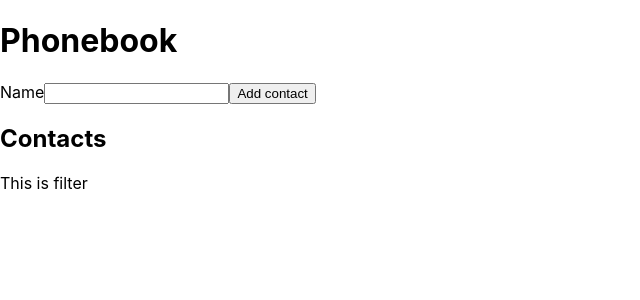
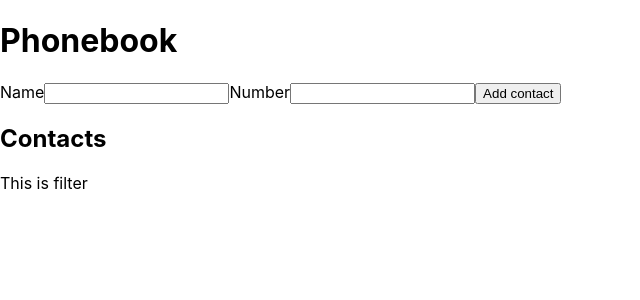
Before and after one commit to patsyuck/goit-react-hw-02-phonebook, a React (Create React App) app: page / in a window 1280 px wide. Shown: the top 300 px of the page, without its empty margins (0-640 px from the left). Built offline with nearby package versions, Linux system fonts and the light colour scheme.

Commit message:
Додано номер телефону

```diff
--- a/src/components/App.js
+++ b/src/components/App.js
@@ -9,10 +9,11 @@ export class App extends Component {
   state = {
     contacts: [],
     name: '',
+    number: '',
   };
 
-  handleChange = event => {
-    this.setState({ name: event.target.value });
+  handleChange = property => event => {
+    this.setState({ [property]: event.target.value });
   };
 
   handleSubmit = event => {
@@ -20,8 +21,9 @@ export class App extends Component {
     this.state.contacts.push({
       id: uuid(),
       name: this.state.name,
+      number: this.state.number,
     });
-    this.setState({ name: '' });
+    this.setState({ name: '', number: '' });
     /*console.log(this.state)*/
   };
 
@@ -31,6 +33,7 @@ export class App extends Component {
         <h1>Phonebook</h1>
         <ContactForm
           name={this.state.name}
+          number={this.state.number}
           onChange={this.handleChange}
           onSubmit={this.handleSubmit}
         />
--- a/src/components/ContactForm.js
+++ b/src/components/ContactForm.js
@@ -1,9 +1,13 @@
-const ContactForm = ({ name, onChange, onSubmit }) => {
+const ContactForm = ({ name, number, onChange, onSubmit }) => {
   return (
     <form onSubmit={onSubmit}>
       <label>
         Name
-        <input value={name} onChange={onChange} />
+        <input value={name} onChange={onChange('name')} />
+      </label>
+      <label>
+        Number
+        <input value={number} onChange={onChange('number')} />
       </label>
       <button type="submit">Add contact</button>
     </form>
--- a/src/components/ContactItem.js
+++ b/src/components/ContactItem.js
@@ -1,5 +1,9 @@
-const ContactItem = ({ key, name }) => {
-  return <li key={key}>{name}</li>;
+const ContactItem = ({ key, name, number }) => {
+  return (
+    <li key={key}>
+      {name}: {number}
+    </li>
+  );
 };
 
 export default ContactItem;
--- a/src/components/ContactList.js
+++ b/src/components/ContactList.js
@@ -4,7 +4,11 @@ const ContactList = ({ friends }) => {
   return (
     <ul>
       {friends.map(friend => (
-        <ContactItem key={friend.id} name={friend.name} />
+        <ContactItem
+          key={friend.id}
+          name={friend.name}
+          number={friend.number}
+        />
       ))}
     </ul>
   );
```
Also changed, not shown: 1 other file (tests, documents, lock files or other folders).
